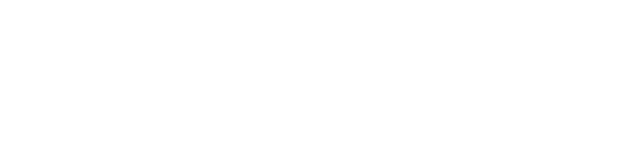
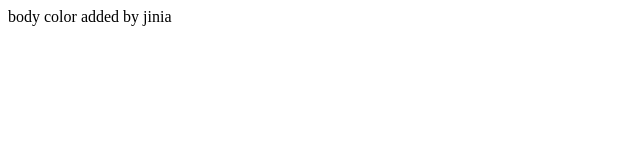
Before and after one commit to JiniaMitra/myamigosrepo, a plain HTML site: page index.html in a window 1280 px wide. Shown: the whole page, without its empty margins (0-640 px from the left). Drawn offline with Linux system fonts and the light colour scheme.

```diff
--- a/index.html
+++ b/index.html
@@ -2,5 +2,6 @@
 	<head>
 	</head>
 	<body>
+		body color added by jinia
 	</body>
 </html>
```
